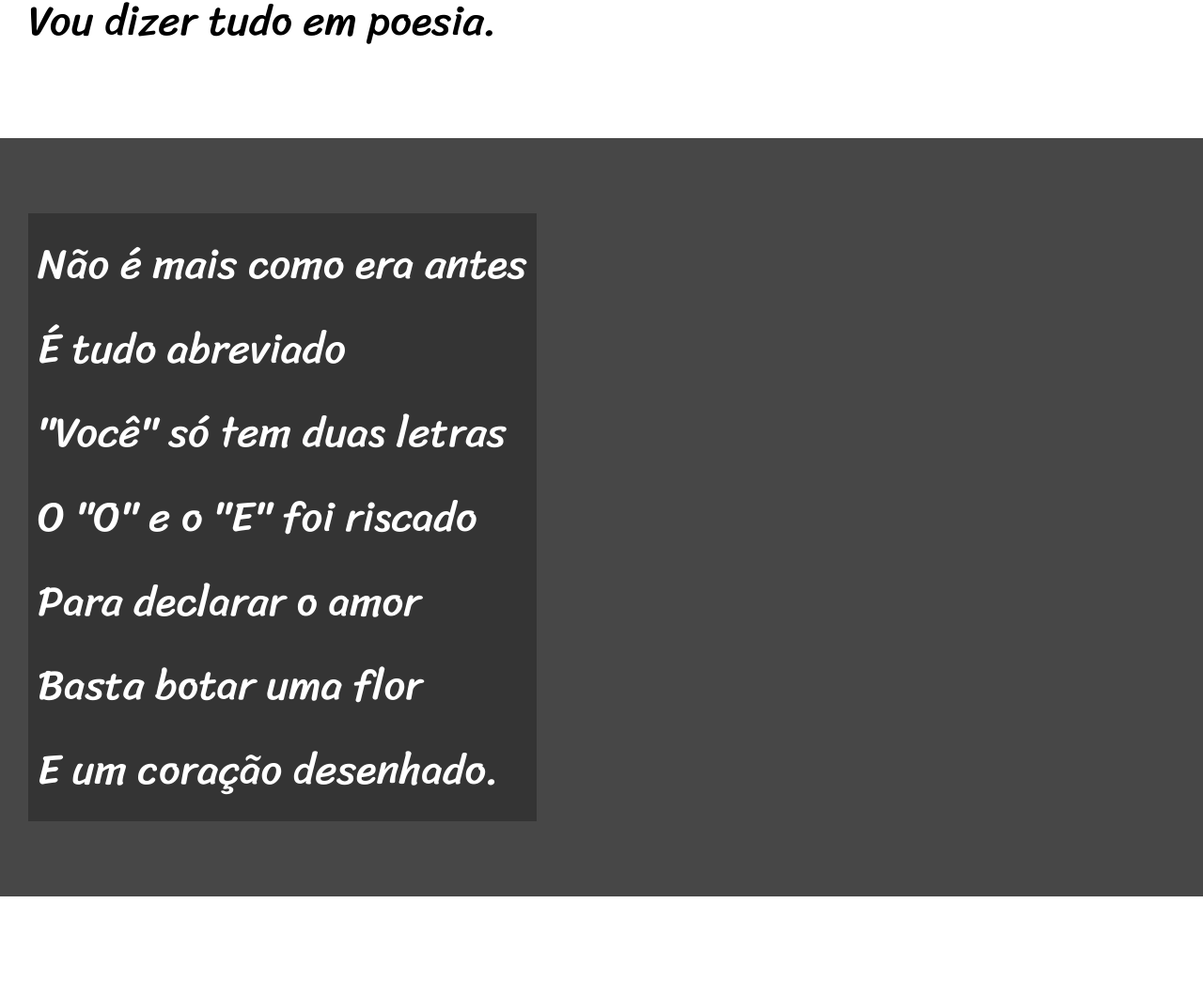
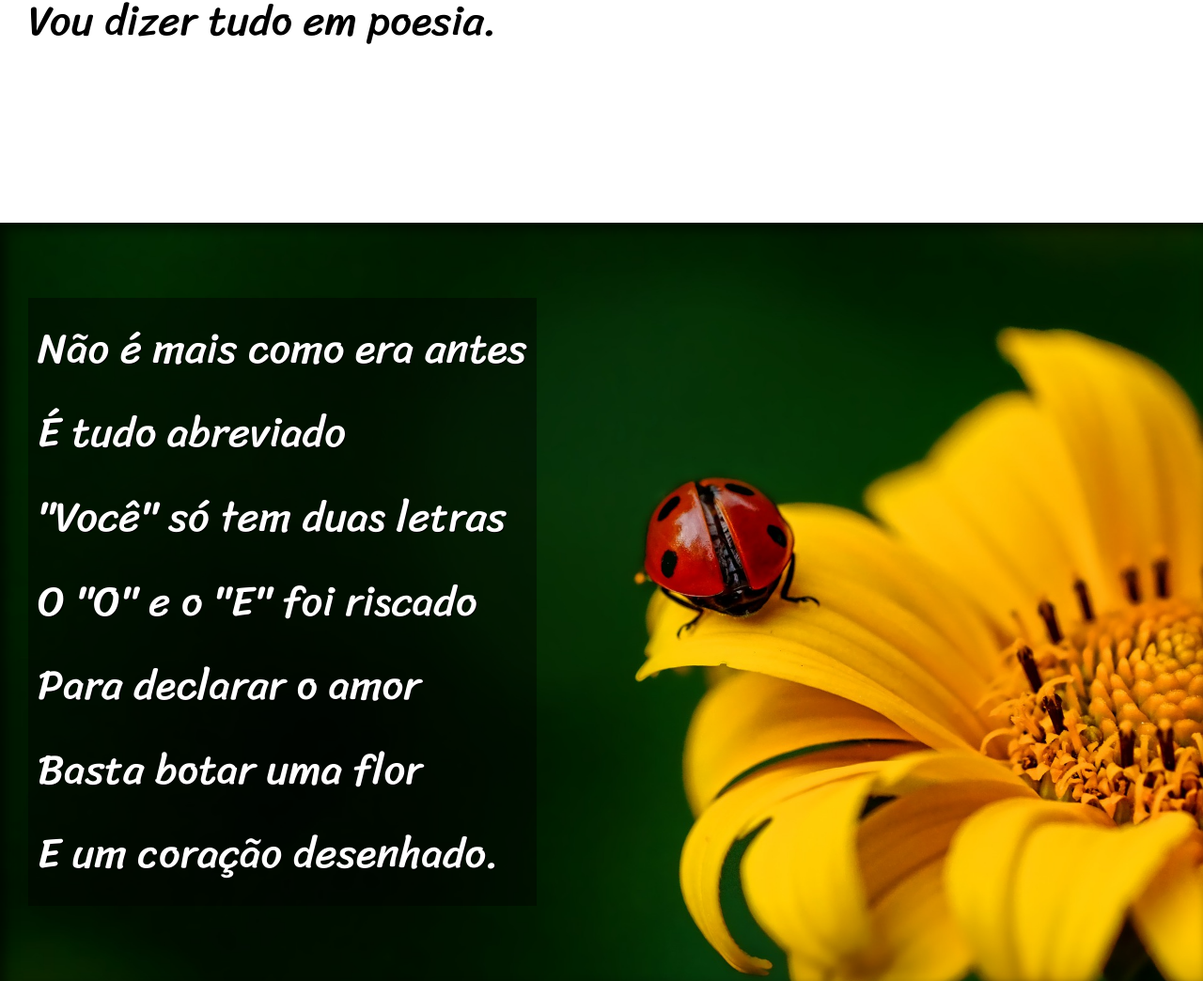
Before and after one commit to EderArthur/projeto-cordel, a plain HTML site: page index.html in a window 1280 px wide. Shown: the part 900-1944 px from the top of the page at 94% size. Drawn offline with Linux system fonts and the light colour scheme.

Commit message:
terminei o site

```diff
--- a/estilo/style.css
+++ b/estilo/style.css
@@ -52,6 +52,9 @@ section{
     line-height: 2em;
     padding-left: 30px;
 }
+section > p {
+    padding-bottom: 2em;
+}
 
 section.normal {
     background-color: white;
@@ -61,13 +64,25 @@ section.normal {
 section.imagem {
     background-color: rgb(71, 71, 71);
     color: white;
+    box-shadow: inset 6px 6px 13px 0px rgba(0, 0, 0, 0.616);
+    background-size: cover;
+    background-attachment: fixed;
 }
 
 section.imagem > p {
     display: inline-block;
     padding: 10px;
-    background-color: rgba(0, 0, 0, 0.267);
+    background-color: rgba(0, 0, 0, 0.425);
+    text-shadow: 1px 1px 0px black;
+}
+section#img01{
+    background-image: url(../imagens/background001.jpg);
+    background-position: right center;
 
+}
+
+section#img02{
+    background-image: url(../imagens/background002.jpg);
 
 }
 
--- a/index.html
+++ b/index.html
@@ -28,7 +28,7 @@
     </section>
 
 
-    <section class="imagem" >
+    <section class="imagem" id="img01">
         <p>
             Não é mais como era antes <br>
             É tudo abreviado <br>
@@ -64,7 +64,7 @@
     </section>
 
 
-    <section class="imagem">
+    <section class="imagem" id="img02">
         <p>
             Tenho saudade das cartas <br>
             Escritas com a própria mão <br>
```
